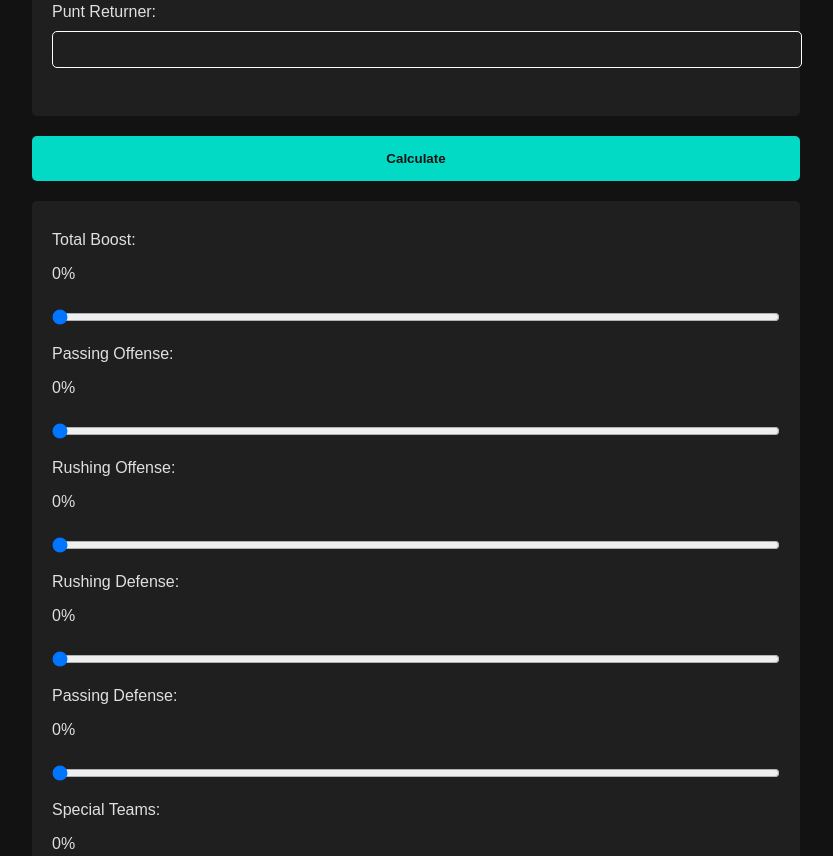
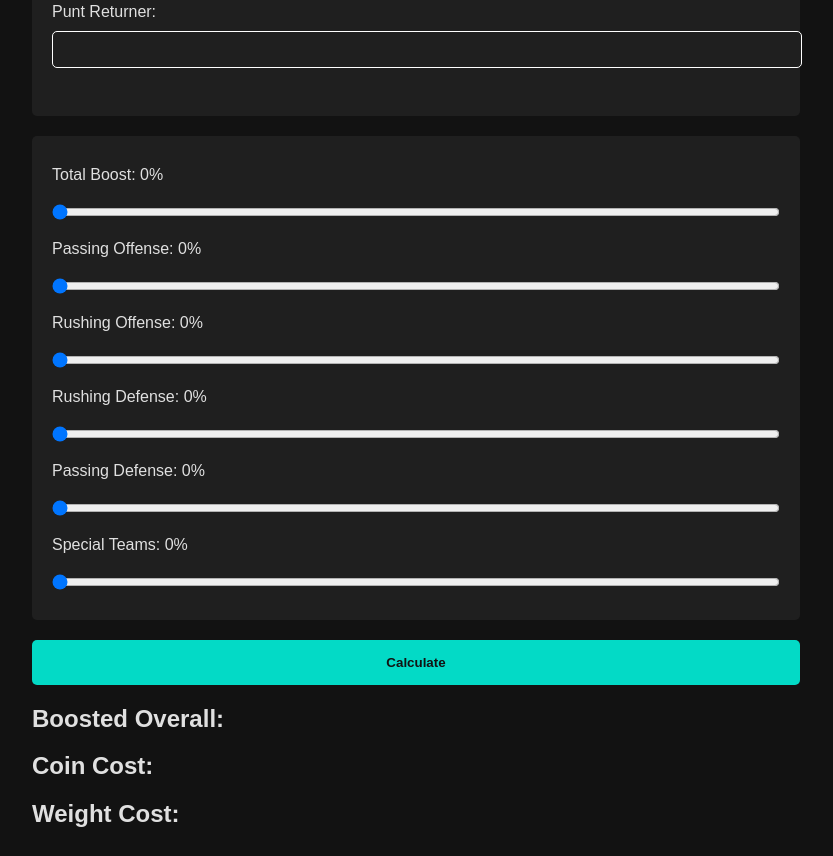
Before and after one commit to HaroldEHanson/madden-mobile-boost, a plain HTML site: page index.html in a window 1280 px wide. Shown: the part 3730-4586 px from the top of the page, without its empty margins (224-1057 px from the left). Drawn offline with Linux system fonts and the light colour scheme.

Commit message:
some style improvements

```diff
--- a/index.html
+++ b/index.html
@@ -107,21 +107,21 @@
         <label for="pr">Punt Returner:</label>
         <input type="number" class="special-teams" id="pr" name="pr"><br><br>
     </div>
-    <button class="btn-calculate" onclick="displayOutput()">Calculate</button>
     <div class="boost-selectors">
-        <label for="total-boost">Total Boost:<p><span id="total-boost-display"></span></p></label>
+        <label for="total-boost">Total Boost: <span id="total-boost-display"></span></label>
         <input type="range" min="0" max="15" value="0" class="slider" id="total-boost"><br>
-        <label for="passing-offense-boost">Passing Offense:<p><span id="passing-offense-display"></span></p></label>
+        <label for="passing-offense-boost">Passing Offense: <span id="passing-offense-display"></span></label>
         <input type="range" min="0" max="15" value="0" class="slider" id="passing-offense-boost"><br>
-        <label for="rushing-offense-boost">Rushing Offense:<p><span id="rushing-offense-display"></span></p></label>
+        <label for="rushing-offense-boost">Rushing Offense: <span id="rushing-offense-display"></span></label>
         <input type="range" min="0" max="15" value="0" class="slider" id="rushing-offense-boost"><br>
-        <label for="rushing-defense-boost">Rushing Defense:<p><span id="rushing-defense-display"></span></p></label>
+        <label for="rushing-defense-boost">Rushing Defense: <span id="rushing-defense-display"></span></label>
         <input type="range" min="0" max="15" value="0" class="slider" id="rushing-defense-boost"><br>
-        <label for="passing-defense-boost">Passing Defense:<p><span id="passing-defense-display"></span></p></label>
+        <label for="passing-defense-boost">Passing Defense: <span id="passing-defense-display"></span></label>
         <input type="range" min="0" max="15" value="0" class="slider" id="passing-defense-boost"><br>
-        <label for="special-teams-boost">Special Teams:<p><span id="special-teams-display"></span></p></label>
+        <label for="special-teams-boost">Special Teams: <span id="special-teams-display"></span></label>
         <input type="range" min="0" max="15" value="0" class="slider" id="special-teams-boost"><br>
     </div>
+    <button class="btn-calculate" onclick="displayOutput()">Calculate</button>
     <div class="output-section">
         <h2>Boosted Overall: <span id="boosted-overall-display"></span></h2>
         <h2>Coin Cost: <span id="coin-cost-display"></span></h2>
```
